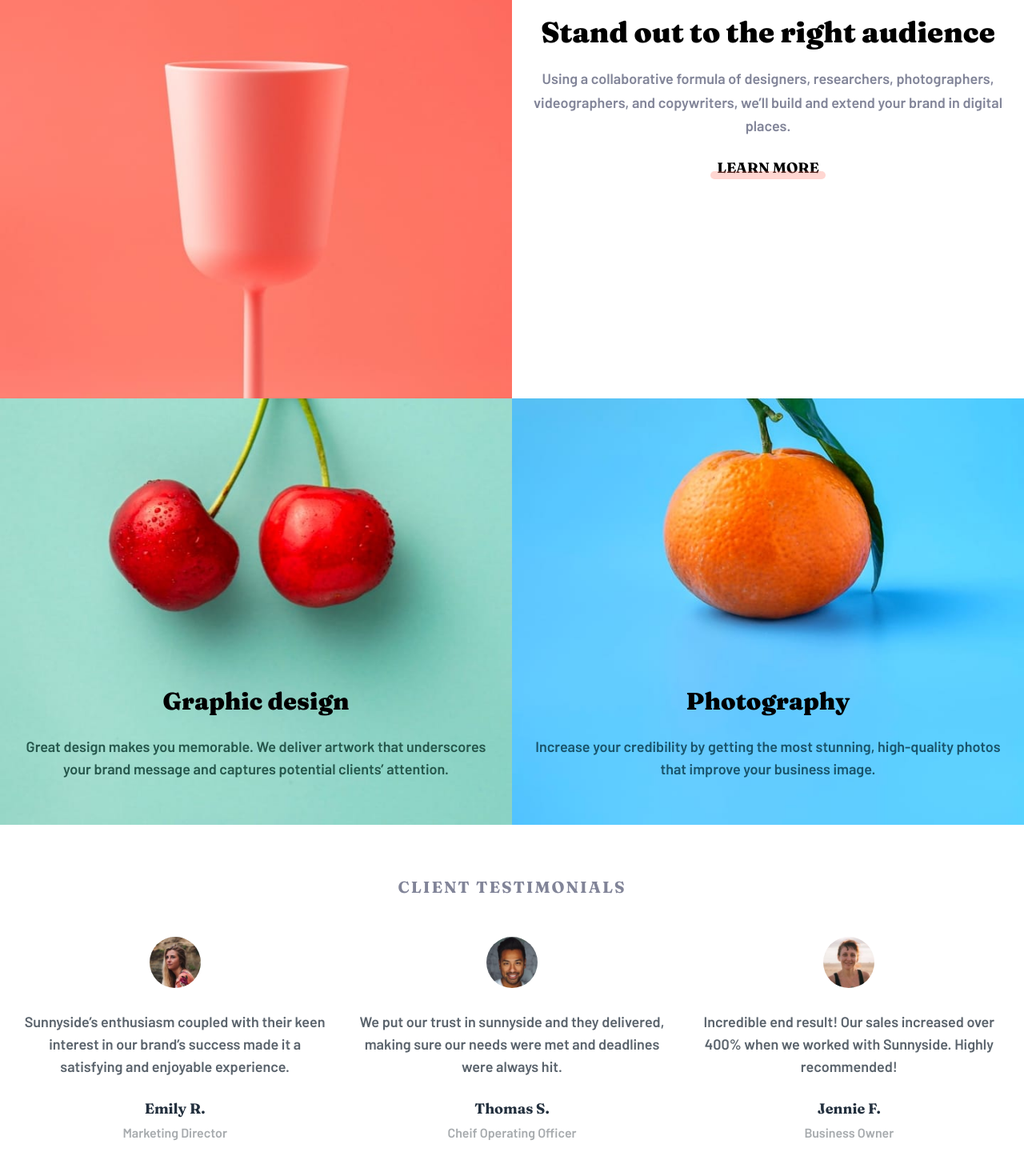
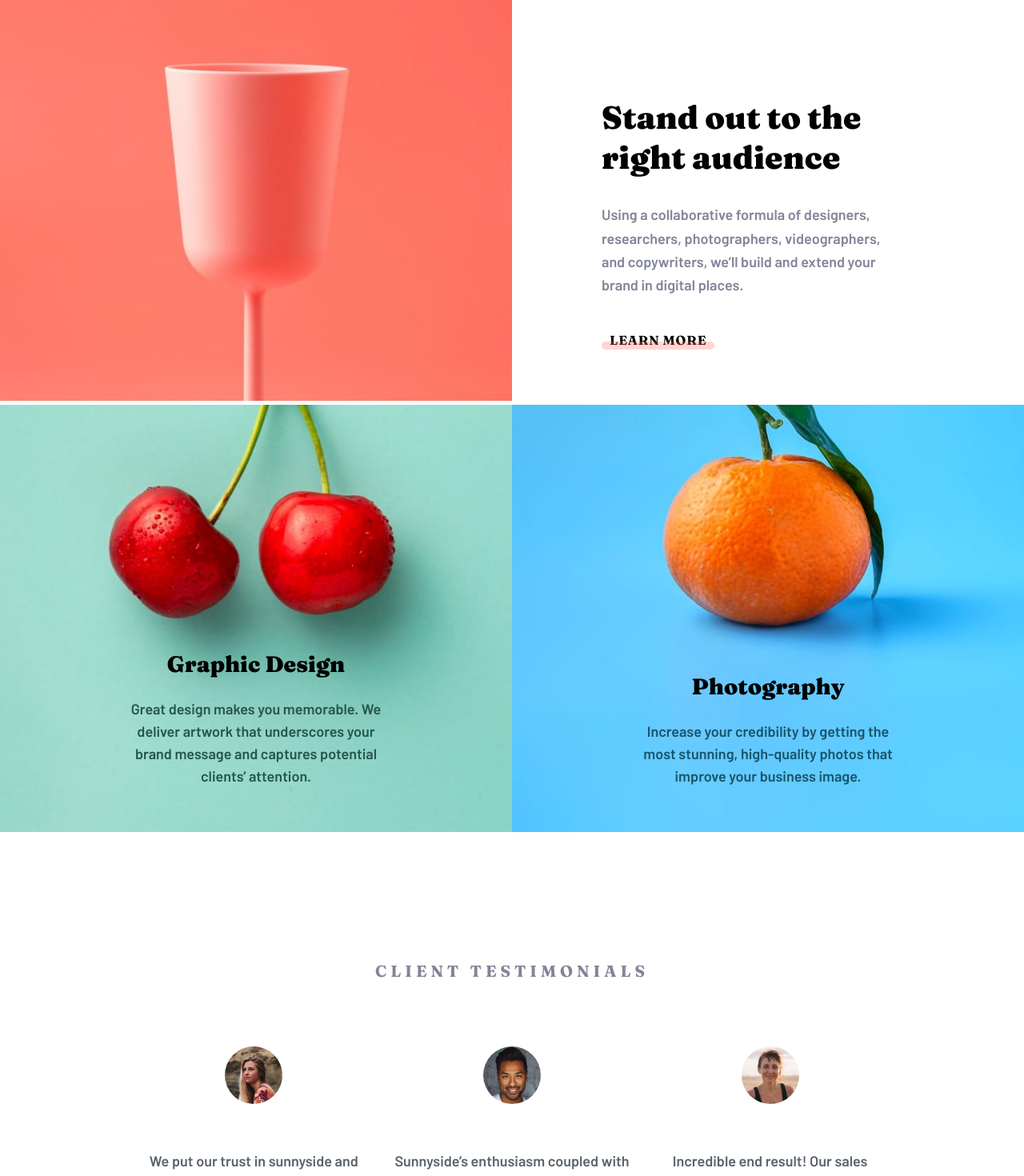
Before and after one commit to iameenahmed/sunnyside-agency-landing-page, a React (Vite) app: page / in a window 1280 px wide. Shown: the part 1280-2750 px from the top of the page at 80% size. Built offline with nearby package versions, Linux system fonts and the light colour scheme.

Commit message:
Update styling

```diff
--- a/src/components/Footer.tsx
+++ b/src/components/Footer.tsx
@@ -13,12 +13,12 @@ const Footer = () => {
   ];
 
   return (
-    <footer className="bg-LightCyan flex flex-col items-center py-16 text-DarkModerateCyan">
+    <footer className="flex flex-col items-center bg-LightCyan py-[4.5rem] text-DarkModerateCyan">
+      <div className="w-[10.75rem]">
+        <img src={logo} alt="logo" className="w-full" />
+      </div>
       <div>
-        <img src={logo} alt="logo" />
-      </div>
-      <div className="">
-        <ul className="mb-16 mt-10 flex gap-12">
+        <ul className="mt-10 flex gap-14">
           <li className="group relative cursor-pointer">
             About
             <span className="absolute bottom-0 left-0 h-[1px] w-0 bg-DarkModerateCyan transition-all duration-300 group-hover:w-full" />
@@ -34,7 +34,7 @@ const Footer = () => {
         </ul>
       </div>
       <div>
-        <ul className="flex gap-6">
+        <ul className="mt-20 flex gap-7">
           {socials.map((social, index) => (
             <li key={index}>
               <a
--- a/src/components/Hero.tsx
+++ b/src/components/Hero.tsx
@@ -5,7 +5,7 @@ const Hero = () => {
   return (
     <div className="relative left-0 top-0">
       <div className="absolute bottom-1/2 left-0 right-0 text-center lg:bottom-2/3">
-        <h1 className="font-Fraunces text-4xl font-black uppercase leading-snug tracking-[0.25em] text-white xl:text-7xl">
+        <h1 className="font-Fraunces text-4xl font-black uppercase leading-snug tracking-[0.2em] text-white xl:text-[3.5rem]">
           We are creatives
         </h1>
       </div>
--- a/src/components/Projects.tsx
+++ b/src/components/Projects.tsx
@@ -1,11 +1,11 @@
 import milkbottles from "../assets/desktop/image-gallery-milkbottles.jpg";
+import orange from "../assets/desktop/image-gallery-orange.jpg";
 import cone from "../assets/desktop/image-gallery-cone.jpg";
-import orange from "../assets/desktop/image-gallery-orange.jpg";
 import sugarcubes from "../assets/desktop/image-gallery-sugarcubes.jpg";
 
 import milkbottlesMobile from "../assets/mobile/image-gallery-milkbottles.jpg";
+import orangeMobile from "../assets/mobile/image-gallery-orange.jpg";
 import coneMobile from "../assets/mobile/image-gallery-cone.jpg";
-import orangeMobile from "../assets/mobile/image-gallery-orange.jpg";
 import sugarcubesMobile from "../assets/mobile/image-gallery-sugar-cubes.jpg";
 
 const Projects = () => {
@@ -16,12 +16,12 @@ const Projects = () => {
         <img src={milkbottlesMobile} alt="milk bottles" />
       </picture>
       <picture>
+        <source srcSet={orange} media="(min-width: 768px)" />
+        <img src={orangeMobile} alt="a slice of orange" />
+      </picture>
+      <picture>
         <source srcSet={cone} media="(min-width: 768px)" />
         <img src={coneMobile} alt="cone" />
-      </picture>
-      <picture>
-        <source srcSet={orange} media="(min-width: 768px)" />
-        <img src={orangeMobile} alt="a slice of orange" />
       </picture>
       <picture>
         <source srcSet={sugarcubes} media="(min-width: 768px)" />
--- a/src/components/Services.tsx
+++ b/src/components/Services.tsx
@@ -12,8 +12,8 @@ const Services = () => {
   return (
     <div className="lg:grid lg:grid-cols-2 lg:grid-rows-3">
       <div className="flex flex-col-reverse text-VeryDarkDesaturatedBlue lg:col-span-2 lg:flex-row">
-        <div className="space-y-6 px-6 py-14 text-center lg:basis-1/2">
-          <h2 className="font-Fraunces text-4xl font-black ">
+        <div className="space-y-6 px-6 py-14 text-center lg:basis-1/2 lg:space-y-8 lg:pl-[10.125rem] lg:pr-[6rem] lg:pt-[9.7rem] lg:text-start">
+          <h2 className="font-Fraunces text-4xl font-black lg:pr-8 lg:text-[2.5rem] lg:leading-tight">
             Transform your brand
           </h2>
           <p className="leading-relaxed text-DarkGrayishBlue">
@@ -21,7 +21,7 @@ const Services = () => {
             grow fast. Engage your clients through compelling visuals that do
             most of the marketing for you.
           </p>
-          <button className="relative font-Fraunces font-bold uppercase after:absolute after:-left-2 after:bottom-0 after:h-2.5 after:w-36 after:rounded-full after:bg-Yellow/30">
+          <button className="relative font-Fraunces text-base font-bold uppercase tracking-wider after:absolute after:-left-0 after:bottom-2.5 after:h-2.5 after:w-full after:rounded-full after:bg-Yellow/30 lg:p-2.5">
             Learn more
           </button>
         </div>
@@ -32,8 +32,8 @@ const Services = () => {
       </div>
 
       <div className="flex flex-col-reverse lg:col-span-2 lg:flex-row-reverse">
-        <div className="space-y-6 px-6 py-14 text-center lg:basis-1/2">
-          <h2 className="font-Fraunces text-4xl font-black ">
+        <div className="space-y-6 px-6 py-14 text-center lg:basis-1/2 lg:space-y-8 lg:pl-[7rem] lg:pr-[10.125rem] lg:pt-[9.7rem] lg:text-start">
+          <h2 className="font-Fraunces text-4xl font-black lg:text-[2.5rem] lg:leading-tight">
             Stand out to the right audience
           </h2>
           <p className="leading-relaxed text-DarkGrayishBlue">
@@ -41,7 +41,7 @@ const Services = () => {
             photographers, videographers, and copywriters, we’ll build and
             extend your brand in digital places.
           </p>
-          <button className="relative font-Fraunces font-bold uppercase after:absolute after:-left-2 after:bottom-0 after:h-2.5 after:w-36 after:rounded-full after:bg-SoftRed/30">
+          <button className="relative font-Fraunces text-base font-bold uppercase tracking-wider after:absolute after:-left-0 after:bottom-2.5 after:h-2.5 after:w-full after:rounded-full after:bg-SoftRed/30 lg:p-2.5">
             Learn more
           </button>
         </div>
@@ -52,8 +52,10 @@ const Services = () => {
       </div>
 
       <div className="relative flex flex-col-reverse">
-        <div className="absolute bottom-14 space-y-6 px-6 text-center">
-          <h2 className="font-Fraunces text-3xl font-black">Graphic design</h2>
+        <div className="absolute bottom-14 space-y-7 px-6 text-center lg:px-40">
+          <h2 className="font-Fraunces text-[1.75rem] font-black">
+            Graphic Design
+          </h2>
           <p className="text-DarkDesaturatedCyan">
             Great design makes you memorable. We deliver artwork that
             underscores your brand message and captures potential clients’
@@ -67,8 +69,10 @@ const Services = () => {
       </div>
 
       <div className="relative flex flex-col-reverse">
-        <div className="absolute bottom-14 space-y-6 px-6 text-center">
-          <h2 className="font-Fraunces text-3xl font-black">Photography</h2>
+        <div className="absolute bottom-14 space-y-7 px-6 text-center lg:px-40">
+          <h2 className="font-Fraunces text-[1.75rem] font-black">
+            Photography
+          </h2>
           <p className="text-DarkBlue">
             Increase your credibility by getting the most stunning, high-quality
             photos that improve your business image.
--- a/src/components/Testimonials.tsx
+++ b/src/components/Testimonials.tsx
@@ -4,16 +4,16 @@ import jennieImage from "../assets/image-jennie.jpg";
 
 const Testimonials = () => {
   return (
-    <div className="my-16 px-6 text-center text-VeryDarkGrayishBlue">
-      <h3 className="font-Fraunces text-xl font-bold uppercase tracking-widest text-DarkGrayishBlue">
+    <div className="my-16 px-6 text-center text-VeryDarkGrayishBlue lg:mx-36 lg:my-40">
+      <h3 className="font-Fraunces text-xl font-bold uppercase tracking-widest text-DarkGrayishBlue lg:tracking-[0.25em]">
         Client Testimonials
       </h3>
-      <div className="mt-12 grid gap-y-16 md:mx-auto md:w-[25rem] lg:w-full lg:grid-cols-3 lg:gap-8">
-        <div className="flex flex-col-reverse items-center gap-7">
-          <blockquote>
-            Sunnyside’s enthusiasm coupled with their keen interest in our
-            brand’s success made it a satisfying and enjoyable experience.
-            <footer className="mt-6">
+      <div className="mt-12 grid gap-y-16 md:mx-auto md:w-[25rem] lg:mt-20 lg:w-full lg:grid-cols-3 lg:gap-6">
+        <div className="flex flex-col-reverse items-center gap-y-7 lg:gap-y-14">
+          <blockquote className="leading-[1.75]">
+            We put our trust in sunnyside and they delivered, making sure our
+            needs were met and deadlines were always hit.
+            <footer className="mt-6 lg:mt-16">
               <cite className="font-Fraunces font-bold not-italic text-VeryDarkDesaturatedBlue">
                 Emily R.
                 <span className="block font-Barlow text-base font-semibold leading-loose text-GrayishBlue">
@@ -22,16 +22,16 @@ const Testimonials = () => {
               </cite>
             </footer>
           </blockquote>
-          <div className="h-16 w-16 overflow-hidden rounded-full">
+          <div className="h-16 w-16 overflow-hidden rounded-full lg:h-[4.5rem] lg:w-[4.5rem]">
             <img src={emilyImage} alt="image of emily" />
           </div>
         </div>
 
-        <div className="flex flex-col-reverse items-center gap-7">
-          <blockquote>
-            We put our trust in sunnyside and they delivered, making sure our
-            needs were met and deadlines were always hit.
-            <footer className="mt-6">
+        <div className="flex flex-col-reverse items-center gap-y-7 lg:gap-y-14">
+          <blockquote className="leading-[1.75]">
+            Sunnyside’s enthusiasm coupled with their keen interest in our
+            brand’s success made it a satisfying and enjoyable experience.
+            <footer className="mt-6 lg:mt-16">
               <cite className="font-Fraunces font-bold not-italic text-VeryDarkDesaturatedBlue">
                 Thomas S.
                 <span className="block font-Barlow text-base font-semibold leading-loose text-GrayishBlue">
@@ -40,16 +40,16 @@ const Testimonials = () => {
               </cite>
             </footer>
           </blockquote>
-          <div className="h-16 w-16 overflow-hidden rounded-full">
+          <div className="h-16 w-16 overflow-hidden rounded-full lg:h-[4.5rem] lg:w-[4.5rem]">
             <img src={thomasImage} alt="image of thomas" />
           </div>
         </div>
 
-        <div className="flex flex-col-reverse items-center gap-7">
-          <blockquote>
+        <div className="flex flex-col-reverse items-center gap-y-7 lg:gap-y-14">
+          <blockquote className="leading-[1.75]">
             Incredible end result! Our sales increased over 400% when we worked
             with Sunnyside. Highly recommended!
-            <footer className="mt-6">
+            <footer className="mt-6 lg:mt-16">
               <cite className="font-Fraunces font-bold not-italic text-VeryDarkDesaturatedBlue ">
                 Jennie F.
                 <span className="block font-Barlow text-base font-semibold leading-loose text-GrayishBlue">
@@ -58,7 +58,7 @@ const Testimonials = () => {
               </cite>
             </footer>
           </blockquote>
-          <div className="h-16 w-16 overflow-hidden rounded-full">
+          <div className="h-16 w-16 overflow-hidden rounded-full lg:h-[4.5rem] lg:w-[4.5rem]">
             <img src={jennieImage} alt="image of jennie" />
           </div>
         </div>
```
Also changed, not shown: src/components/Header.tsx (+5 -5 lines).
